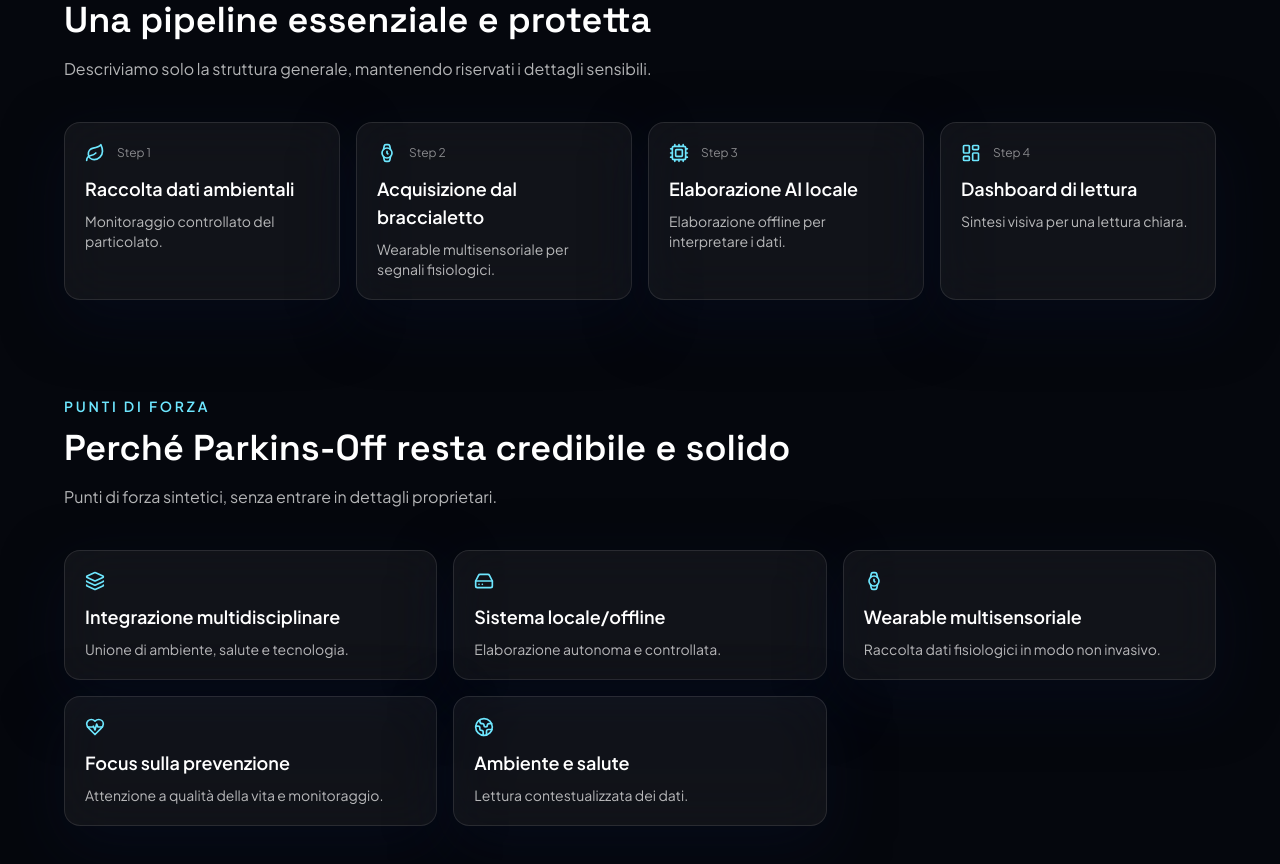
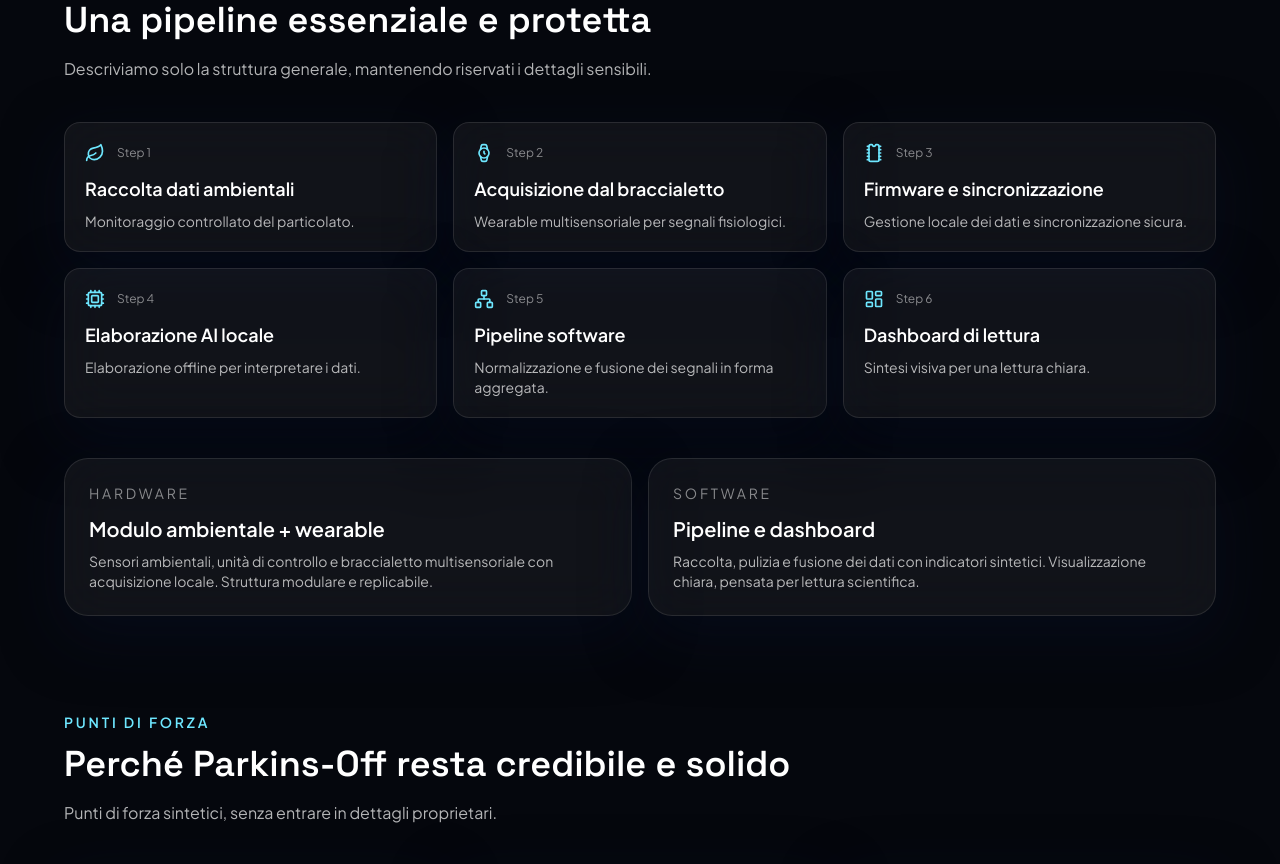
Before and after one commit to FrancyTechDev/landing-page, a React (Vite) app: page / in a window 1280 px wide. Shown: the part 1560-2424 px from the top of the page. Built offline with nearby package versions, Linux system fonts and the light colour scheme.

Commit message:
Update system summary and bios

```diff
--- a/src/components/SystemSection.jsx
+++ b/src/components/SystemSection.jsx
@@ -1,6 +1,6 @@
 import SectionHeader from "./SectionHeader";
 import { motion } from "framer-motion";
-import { Leaf, Watch, Cpu, LayoutDashboard } from "lucide-react";
+import { Leaf, Watch, Cpu, LayoutDashboard, Microchip, Network } from "lucide-react";
 
 const steps = [
   {
@@ -14,9 +14,19 @@
     text: "Wearable multisensoriale per segnali fisiologici."
   },
   {
+    icon: Microchip,
+    title: "Firmware e sincronizzazione",
+    text: "Gestione locale dei dati e sincronizzazione sicura."
+  },
+  {
     icon: Cpu,
     title: "Elaborazione AI locale",
     text: "Elaborazione offline per interpretare i dati."
+  },
+  {
+    icon: Network,
+    title: "Pipeline software",
+    text: "Normalizzazione e fusione dei segnali in forma aggregata."
   },
   {
     icon: LayoutDashboard,
@@ -34,7 +44,7 @@
           title="Una pipeline essenziale e protetta"
           description="Descriviamo solo la struttura generale, mantenendo riservati i dettagli sensibili."
         />
-        <div className="grid gap-4 md:grid-cols-2 lg:grid-cols-4">
+        <div className="grid gap-4 md:grid-cols-2 lg:grid-cols-3">
           {steps.map((step, index) => (
             <motion.div
               key={step.title}
@@ -53,6 +63,24 @@
             </motion.div>
           ))}
         </div>
+        <div className="grid gap-4 md:grid-cols-2">
+          <div className="section-shell p-6">
+            <p className="text-sm uppercase tracking-[0.2em] text-white/50">Hardware</p>
+            <h3 className="mt-3 text-xl font-semibold">Modulo ambientale + wearable</h3>
+            <p className="mt-2 text-sm text-white/70">
+              Sensori ambientali, unità di controllo e braccialetto multisensoriale con
+              acquisizione locale. Struttura modulare e replicabile.
+            </p>
+          </div>
+          <div className="section-shell p-6">
+            <p className="text-sm uppercase tracking-[0.2em] text-white/50">Software</p>
+            <h3 className="mt-3 text-xl font-semibold">Pipeline e dashboard</h3>
+            <p className="mt-2 text-sm text-white/70">
+              Raccolta, pulizia e fusione dei dati con indicatori sintetici. Visualizzazione
+              chiara, pensata per lettura scientifica.
+            </p>
+          </div>
+        </div>
       </div>
     </section>
   );
```
Also changed, not shown: 5 other files (tests, documents, lock files or other folders).
